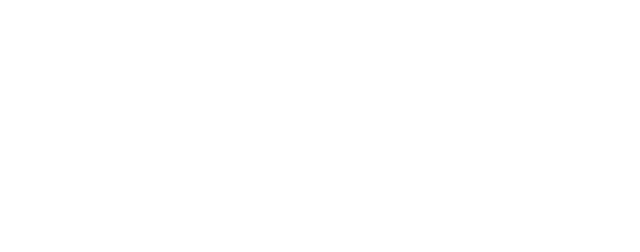
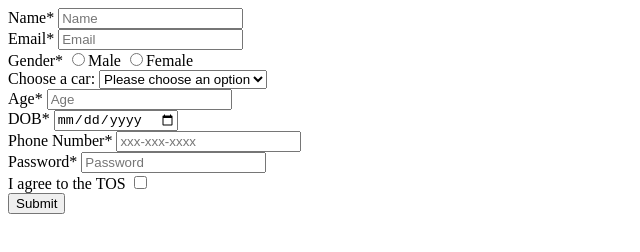
Before and after one commit to acciojob/signup-form-car-snehalgupta13, a website: page main.html in a window 1280 px wide. Shown: the whole page, without its empty margins (0-640 px from the left). Drawn offline with Linux system fonts and the light colour scheme.

Commit message:
created a submission

```diff
--- a/main.html
+++ b/main.html
@@ -8,6 +8,58 @@
 
 <body>
 	<!-- the entire body must be written by student -->
+	<form method="post">
+		<div>
+			<label for="name">Name*</label>
+			<input type="text" id="name" placeholder="Name" required>
+		</div>
+		<div>
+			<label for="email">Email*</label>
+			<input type="email" id="email" placeholder="Email" required>
+		</div>
+		<div>
+			<label for="gender">Gender*</label>
+			<input type="radio" name="gender" id="gender_m" required>Male
+			<input type="radio" name="gender" id="gender_f" required>Female
+		</div>
+		<div>
+			<label for="cars">Choose a car:</label>
+			<select name="cars" id="cars" required>
+			  <option value="" selected disabled>Please choose an option</option>
+			  <option value="bmw">BMW</option>
+			  <option value="audi">Audi</option>
+			  <option value="mercedez">Mercedez</option>
+			</select>
+		</div>
+
+		<div>
+			<label for="age">Age*</label>
+			<input type="number" id="age" required placeholder="Age">
+		</div>
+
+		<div>
+			<lables for="dob">DOB*</lables>
+			<input type="date" required id="dob">
+		</div>
+
+		<div>
+			<lable for="pNumber">Phone Number*</lable>
+			<input type="tel" id="tel" placeholder="xxx-xxx-xxxx">
+		</div>
+
+		<div>
+			<label for="password">Password*</label>
+			<input type="password" id="password" required placeholder="Password">
+		</div>
+		<div>
+			<label for="tos">I agree to the TOS</label>
+			<input type="checkbox" id="tos" required>
+		</div>
+		<div>
+			<input type="submit">
+		</div>
+
+	</form>
     <script type="text/javascript" src="./script.js">
 </script>
 
```
